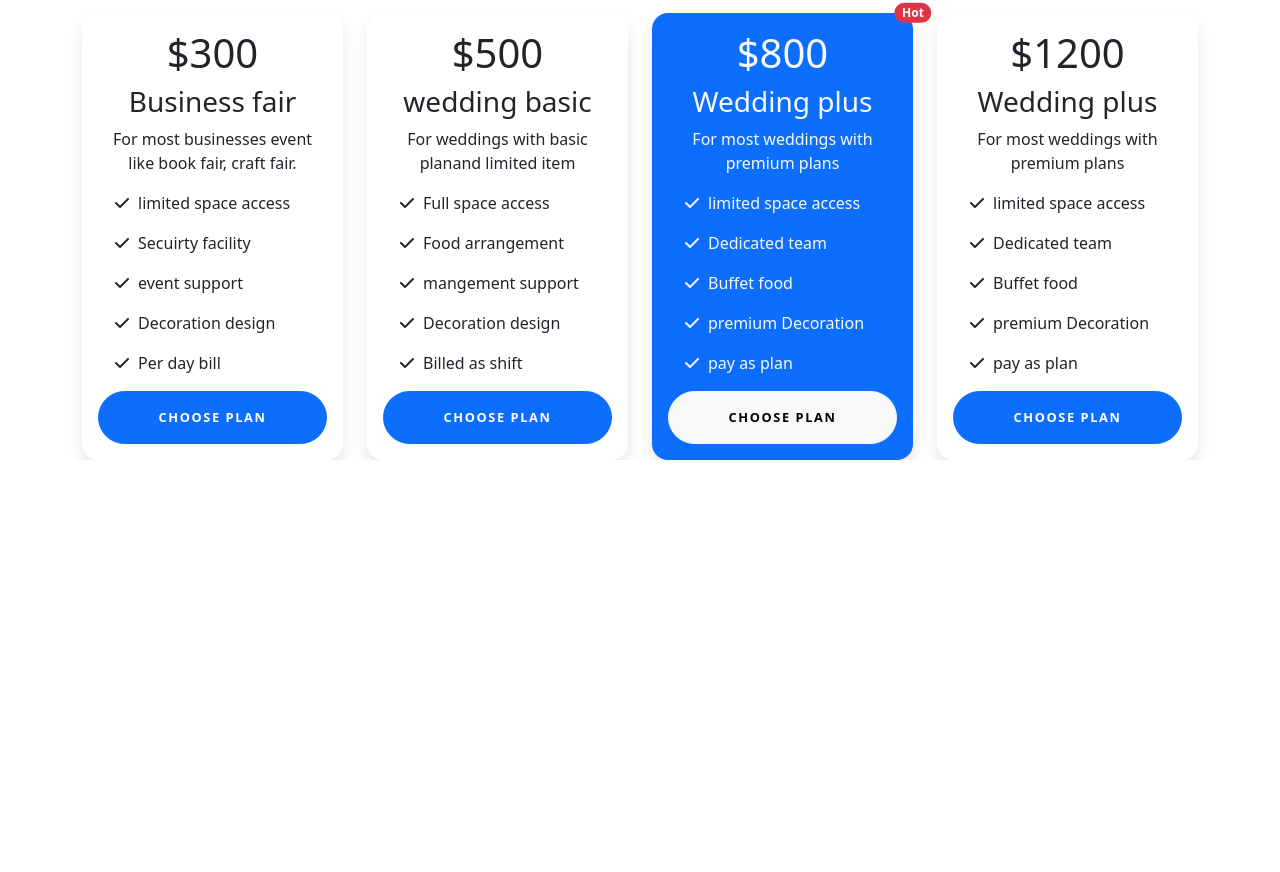
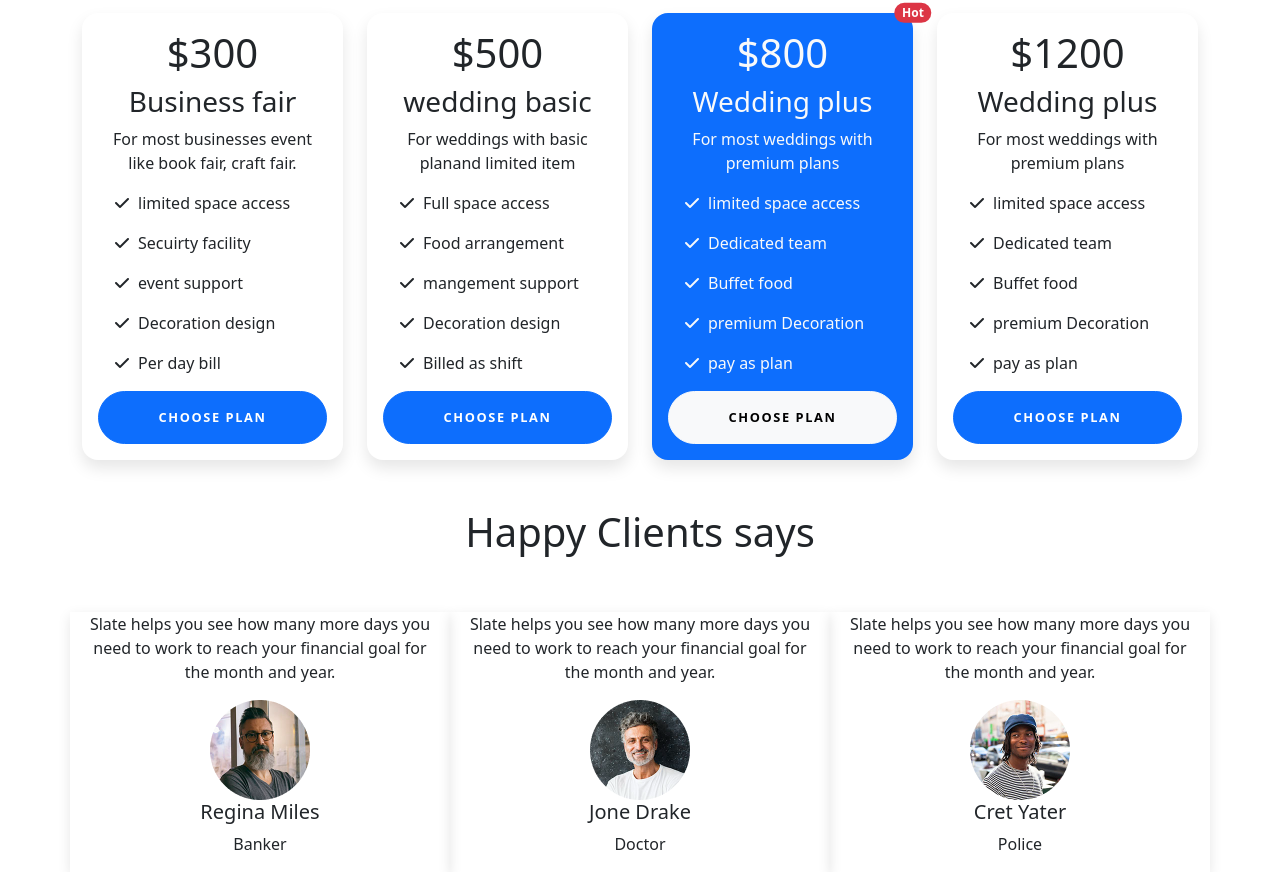
Before and after one commit to armankhan28/convention-center, a plain HTML site: page index.html in a window 1280 px wide. Shown: the part 1070-1942 px from the top of the page. Before the commit the page ends 1530 px from the top, so only its background shows below. Drawn offline with nearby package versions, Linux system fonts and the light colour scheme.

Commit message:
4th commit

```diff
--- a/index.html
+++ b/index.html
@@ -198,6 +198,44 @@
           </div>
         </div>
       </section>
+      <!-- End Our package -->
+
+      <!-- Start Happy Clients Section -->
+      <section class="pt-5">
+          <div class="container">
+              <h1 class="text-center pb-5">Happy Clients says</h1>
+              <div class="row text-center">
+                  <div class="col-12 col-md-6 col-lg-4 clients">
+                      <p>Slate helps you see how
+                        many more days you need
+                        to work to reach your financial
+                        goal for the month and year.</p>
+                        <img src="images/person 1.png" alt="">
+                        <h5>Regina Miles</h5>
+                        <p>Banker</p>
+                  </div>
+                  <div class="col-12 col-md-6 col-lg-4 clients">
+                    <p>Slate helps you see how
+                      many more days you need
+                      to work to reach your financial
+                      goal for the month and year.</p>
+                      <img src="images/person 2.png" alt="">
+                      <h5>Jone Drake</h5>
+                      <p>Doctor</p>
+                </div>
+                <div class="col-12 col-md-6 col-lg-4 clients">
+                    <p>Slate helps you see how
+                      many more days you need
+                      to work to reach your financial
+                      goal for the month and year.</p>
+                      <img src="images/person 3.png" alt="">
+                      <h5>Cret Yater</h5>
+                      <p>Police</p>
+                </div>
+              </div>
+          </div>
+      </section>
+      <!-- End Happy Clients Section -->
 
 
 
--- a/style.css
+++ b/style.css
@@ -46,6 +46,8 @@
 }
 /* End Slider Section */
 
+/* Start Our package */
+
   .pricing .card {
     border: none;
     border-radius: 1rem;
@@ -75,3 +77,8 @@
     font-weight: bold;
     padding: 1rem;
   }
+  /*  End Our package */
+
+  .clients{
+    box-shadow: rgba(0, 0, 0, 0.1) 0px 4px 12px;
+  }
```
